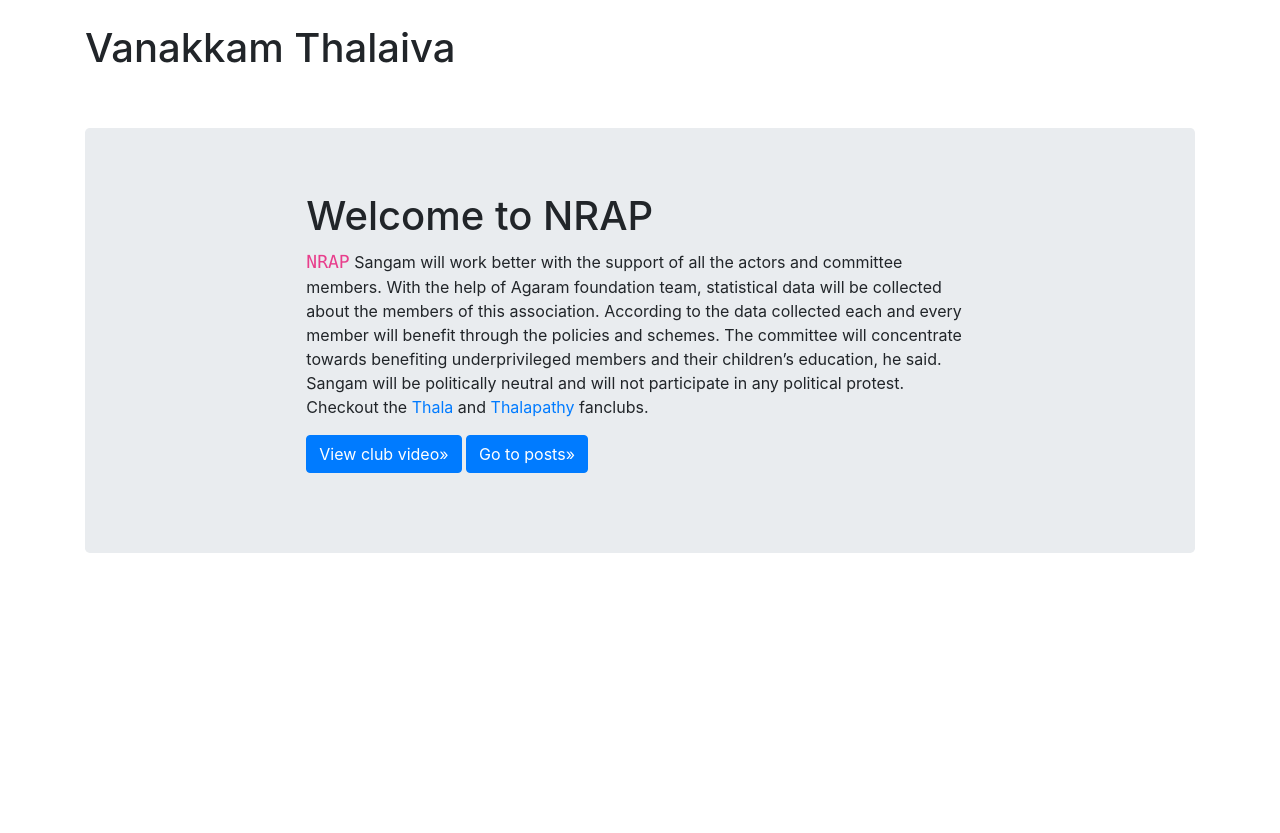
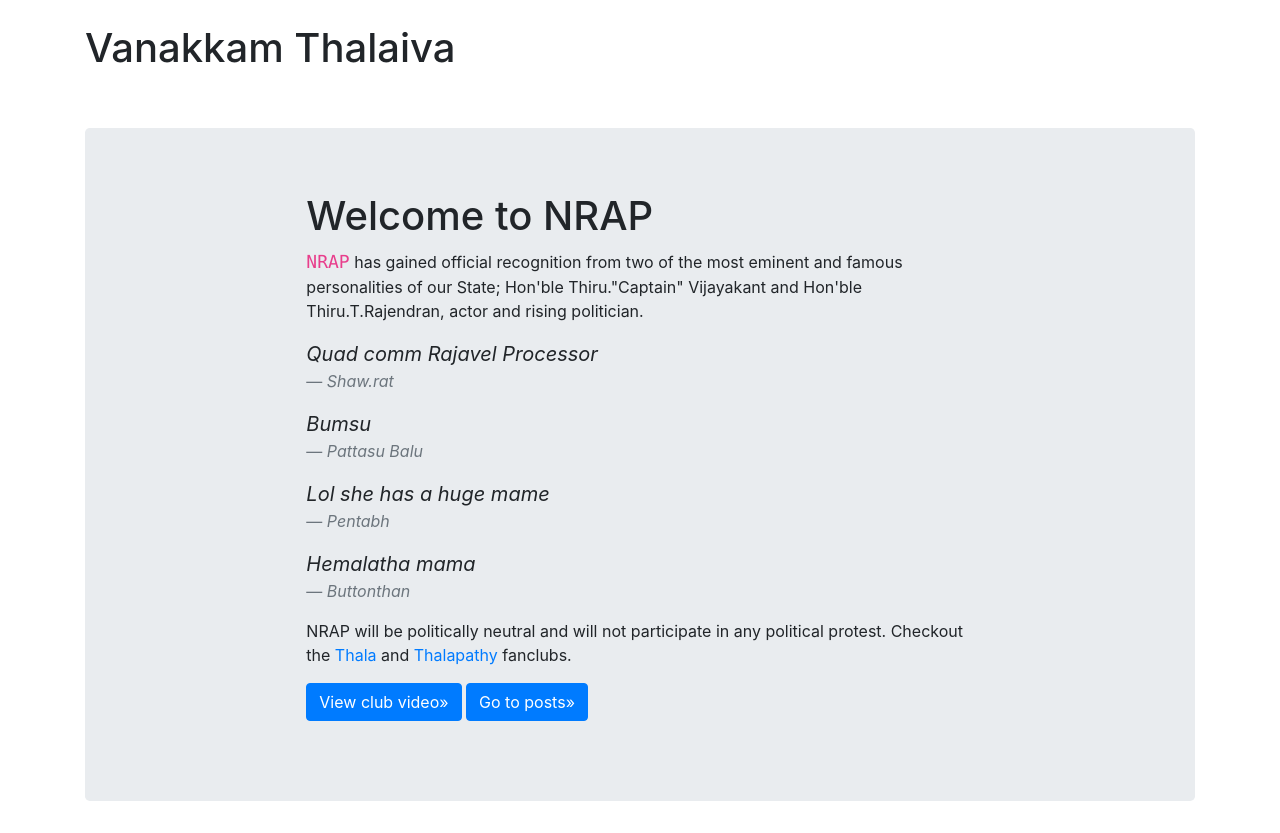
Before and after one commit to vdesmond/nrap-blog, a Flask app: page / in a window 1280 px wide. Shown: the part 56-889 px from the top of the page. Before the commit the page ends 609 px from the top, so only its background shows below. Run offline with Flask 2, Linux system fonts and the light colour scheme.

Commit message:
FDSA commited

```diff
--- a/app.py
+++ b/app.py
@@ -27,7 +27,8 @@ def posts():
         post_title = request.form['title']
         post_content = request.form['content']
         post_author = request.form['author']
-        new_post = BlogPost(title= post_title, content=post_content, author=post_author)
+        post_date_posted = default = datetime.strptime(datetime.now().strftime("%Y-%m-%d %I:%M:%S"), "%Y-%m-%d %I:%M:%S")
+        new_post = BlogPost(title= post_title, content=post_content, author=post_author, date_posted = post.date_posted)
         db.session.add(new_post)
         db.session.commit()
         return redirect('/posts')
--- a/templates/index.html
+++ b/templates/index.html
@@ -13,15 +13,38 @@
     <div class="jumbotron">
         <div class="col-sm-8 mx-auto">
             <h1>Welcome to NRAP</h1>
-            <p><code style="font-size: large;">NRAP</code> Sangam will work better with the support of all the actors
-                and committee members. With
-                the help of Agaram foundation team, statistical data will be collected about the members of this
-                association. According to
-                the data collected each and every member will benefit through the policies and schemes. The committee
-                will concentrate towards benefiting underprivileged members and their children’s education, he said.
-                Sangam will be politically neutral and will not participate in any political protest.
-                Checkout the <a href="https://www.ajithfans.com/">Thala</a> and <a
-                    href="https://www.thalaiva.in/">Thalapathy</a> fanclubs.</p>
+            <p><code style="font-size: large;">NRAP</code> has gained official recognition from two of the most
+                eminent and famous personalities of our State; Hon'ble Thiru."Captain" Vijayakant and Hon'ble
+                Thiru.T.Rajendran, actor and rising politician.
+            <blockquote class="blockquote">
+                <p class="mb-0" style="font-style: italic;">Quad comm Rajavel Processor
+                </p>
+                <footer class="blockquote-footer"><cite title="Bharath">Shaw.rat</cite>
+                </footer>
+            </blockquote>
+
+            <blockquote class="blockquote">
+                <p class="mb-0" style="font-style: italic;">Bumsu
+                </p>
+                <footer class="blockquote-footer"><cite title="Pattasu Balu">Pattasu Balu</cite>
+                </footer>
+            </blockquote>
+
+            <blockquote class="blockquote">
+                <p class="mb-0" style="font-style: italic;">Lol she has a huge mame
+                </p>
+                <footer class="blockquote-footer"><cite title="Pentabh">Pentabh</cite>
+                </footer>
+            </blockquote>
+
+            <blockquote class="blockquote">
+                <p class="mb-0" style="font-style: italic;">Hemalatha mama
+                </p>
+                <footer class="blockquote-footer"><cite title="Buttonthan">Buttonthan</cite>
+                </footer>
+            </blockquote>
+            NRAP will be politically neutral and will not participate in any political protest.
+            Checkout the <a href="https://www.ajithfans.com/">Thala</a> and <a href="https://www.thalaiva.in/">Thalapathy</a> fanclubs.</p>
             <p>
                 <a class="btn btn-primary" href="https://www.youtube.com/watch?v=SQ9a7dJL-Dc" role="button">View club
                     video&raquo;</a>
```
